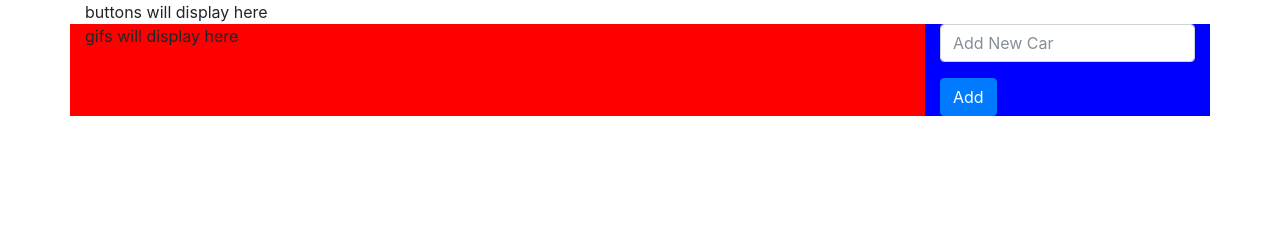
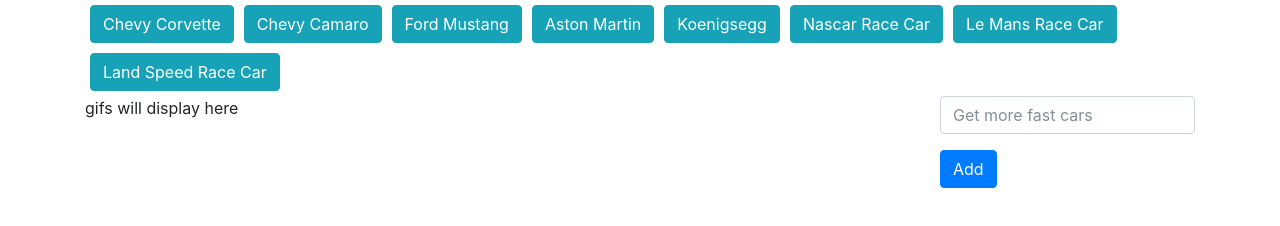
Before and after one commit to dbailey25/gif-spot, a plain HTML site: page index.html in a window 1280 px wide. Drawn offline with nearby package versions, Linux system fonts and the light colour scheme.

Commit message:
display buttons on page load

```diff
--- a/assets/css/style.css
+++ b/assets/css/style.css
@@ -1,7 +1,3 @@
-#main-column {
-  background-color: red;
+.buttons {
+  margin: 5px;
 }
-
-#side-column {
-  background-color: blue;
-}
--- /dev/null
+++ b/assets/javascript/gifSpot.js
@@ -0,0 +1,17 @@
+$(document).ready(function(){
+  // global variables
+  var buttons = ['Chevy Corvette','Chevy Camaro','Ford Mustang','Aston Martin','Koenigsegg','Nascar Race Car','Le Mans Race Car', 'Land Speed Race Car'];
+
+  displayButtons();
+
+  function displayButtons() {
+    $('#buttons').empty();
+    for (var i = 0; i < buttons.length; i++) {
+      var btn = $('<button>', {'id': buttons[i], 'type': 'button', 'class': 'btn btn-info buttons'}).text(buttons[i]);
+      $('#buttons').append(btn);
+    }
+  }
+
+
+
+  });
--- a/index.html
+++ b/index.html
@@ -8,7 +8,7 @@
     <!-- css-custom -->
     <link rel="stylesheet" type="text/css" href="assets/css/style.css">
 
-    <title>Cool gifs for cool people</title>
+    <title>Life In The Fast Lane</title>
   </head>
   <body>
 
@@ -24,7 +24,7 @@
           <form>
             <div class="form-group">
               <!-- <label for="newButton">Password</label> -->
-              <input  class="form-control" id="newButton" placeholder="Add New Car">
+              <input  class="form-control" id="newButton" placeholder="Get more fast cars">
             </div>
             <button id='add' type="submit" class="btn btn-primary">Add</button>
           </form>
@@ -32,5 +32,12 @@
       </div>
     </div>
 
+
+    <!-- bootstrap js and jq -->
+            <script src="https://code.jquery.com/jquery-3.2.1.slim.min.js" integrity="sha384-KJ3o2DKtIkvYIK3UENzmM7KCkRr/rE9/Qpg6aAZGJwFDMVNA/GpGFF93hXpG5KkN" crossorigin="anonymous"></script>
+            <script src="https://cdnjs.cloudflare.com/ajax/libs/popper.js/1.12.3/umd/popper.min.js" integrity="sha384-vFJXuSJphROIrBnz7yo7oB41mKfc8JzQZiCq4NCceLEaO4IHwicKwpJf9c9IpFgh" crossorigin="anonymous"></script>
+            <script src="https://maxcdn.bootstrapcdn.com/bootstrap/4.0.0-beta.2/js/bootstrap.min.js" integrity="sha384-alpBpkh1PFOepccYVYDB4do5UnbKysX5WZXm3XxPqe5iKTfUKjNkCk9SaVuEZflJ" crossorigin="anonymous"></script>
+          <!-- custom javascript -->
+            <script type="text/javascript" src="assets/javascript/gifSpot.js"></script>
   </body>
 </html>
```
Also changed, not shown: assets/javascript/gifopolis.js (deleted).
